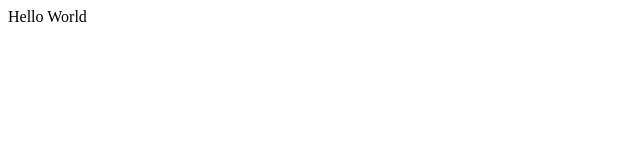
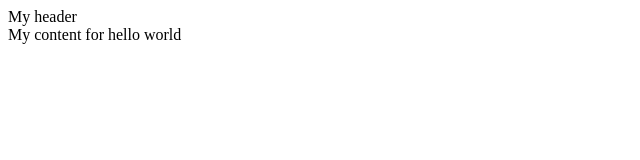
Before and after one commit to yourvrexperience/my-first-website, a plain HTML site: page index.html in a window 1280 px wide. Shown: the whole page, without its empty margins (0-640 px from the left). Drawn offline with Linux system fonts and the light colour scheme.

Commit message:
Update index.html
My first modification.

```diff
--- a/index.html
+++ b/index.html
@@ -1 +1,4 @@
-<html>Hello World</html>
+<html>
+    <header>My header</header>
+    <body>My content for hello world</body>
+</html>
```
